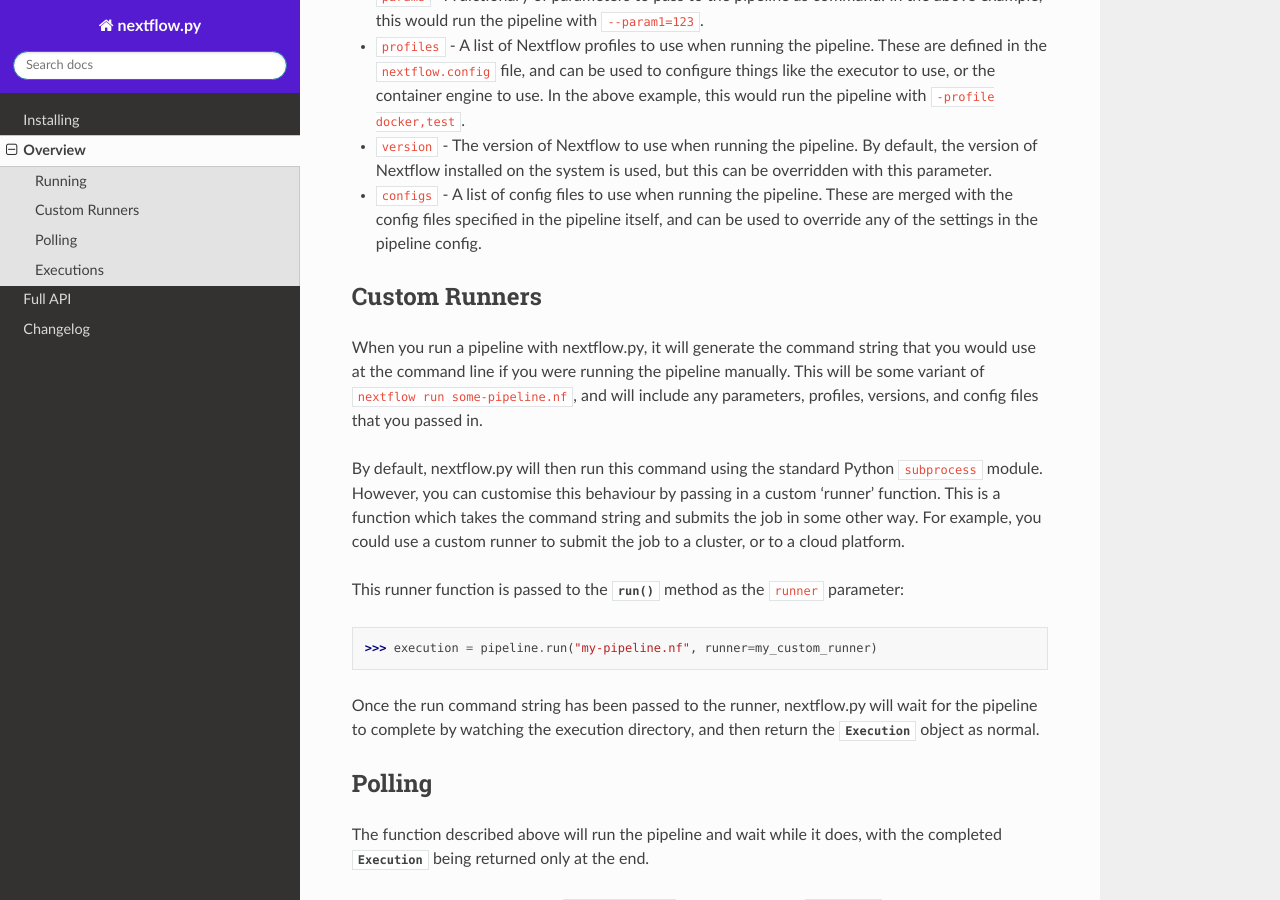
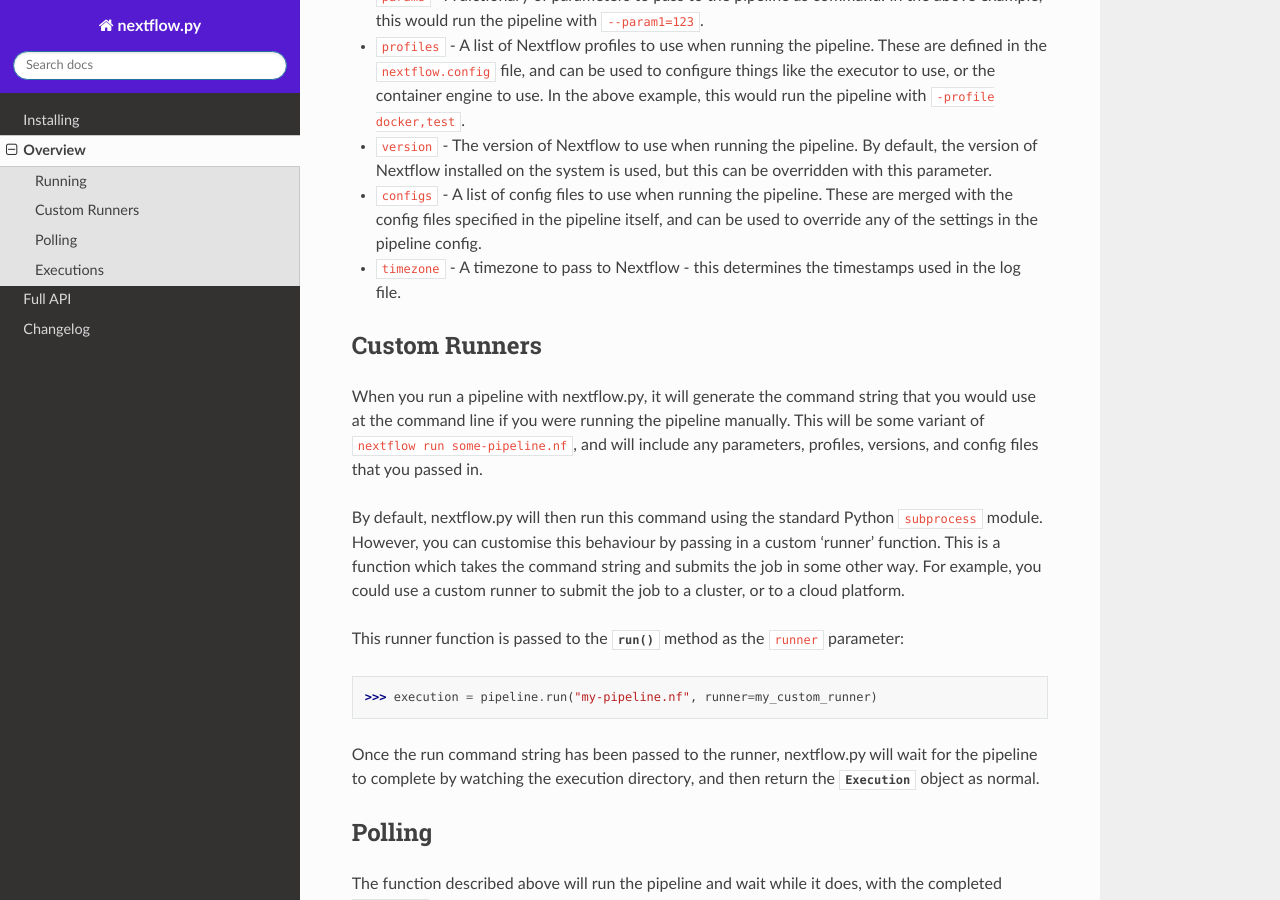
Before and after one commit to goodwright/nextflow.py, a Sphinx documentation site: the page built from docs/source/overview.rst, in a window 1280 px wide and 900 px high, scrolled down 560 px. Built offline with Sphinx 7.4.7 and the Read the Docs theme 2.0.0, drawn with Linux system fonts in a browser that asks for light colours.

Commit message:
Add timezone option to docs

```diff
--- a/docs/source/overview.rst
+++ b/docs/source/overview.rst
@@ -24,6 +24,9 @@
 * ``version`` - The version of Nextflow to use when running the pipeline. By default, the version of Nextflow installed on the system is used, but this can be overridden with this parameter.
 
 * ``configs`` - A list of config files to use when running the pipeline. These are merged with the config files specified in the pipeline itself, and can be used to override any of the settings in the pipeline config.
+
+* ``timezone`` - A timezone to pass to Nextflow - this determines the timestamps used in the log file.
+
 
 Custom Runners
 ~~~~~~~~~~~~~~
```
